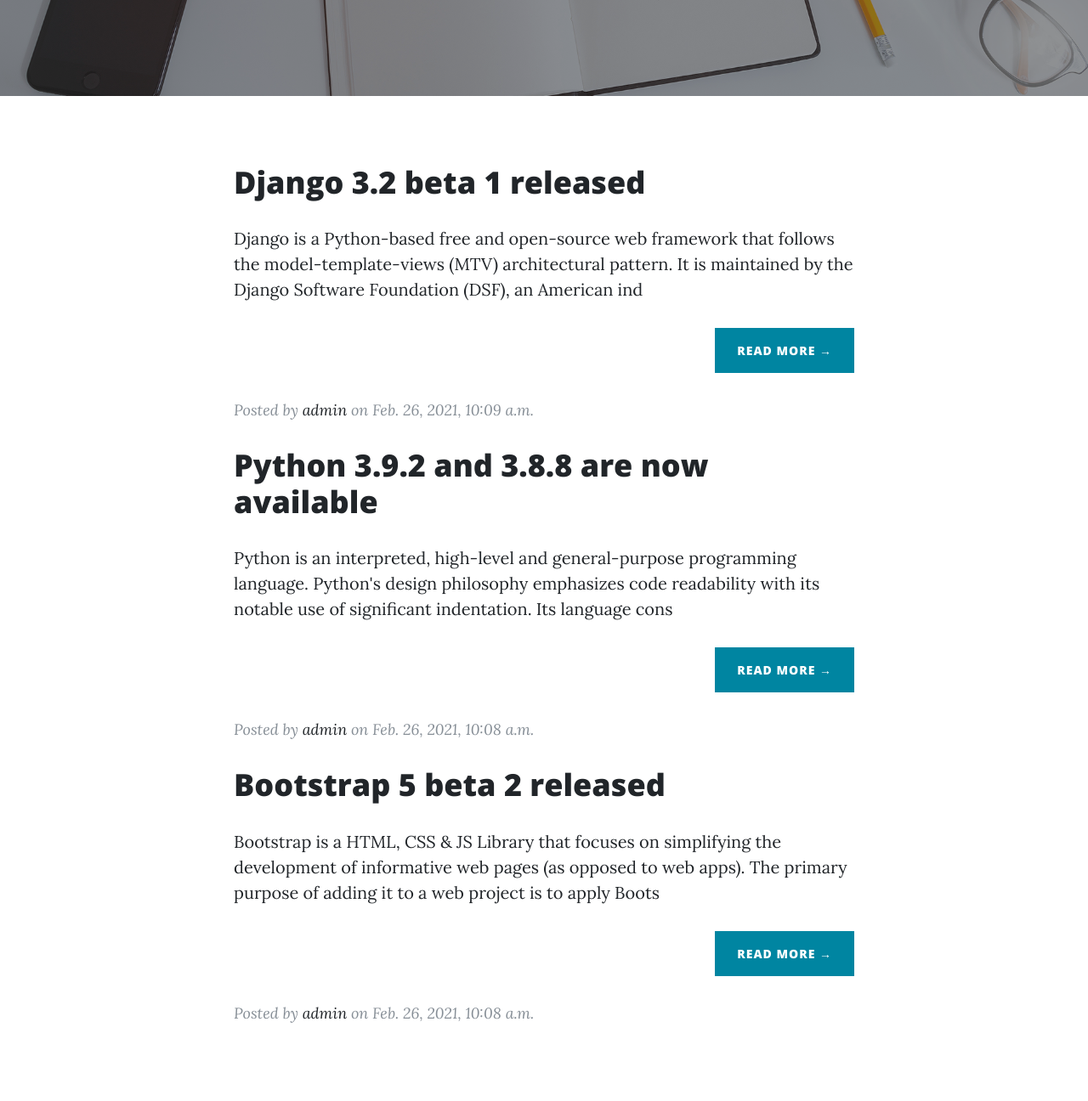
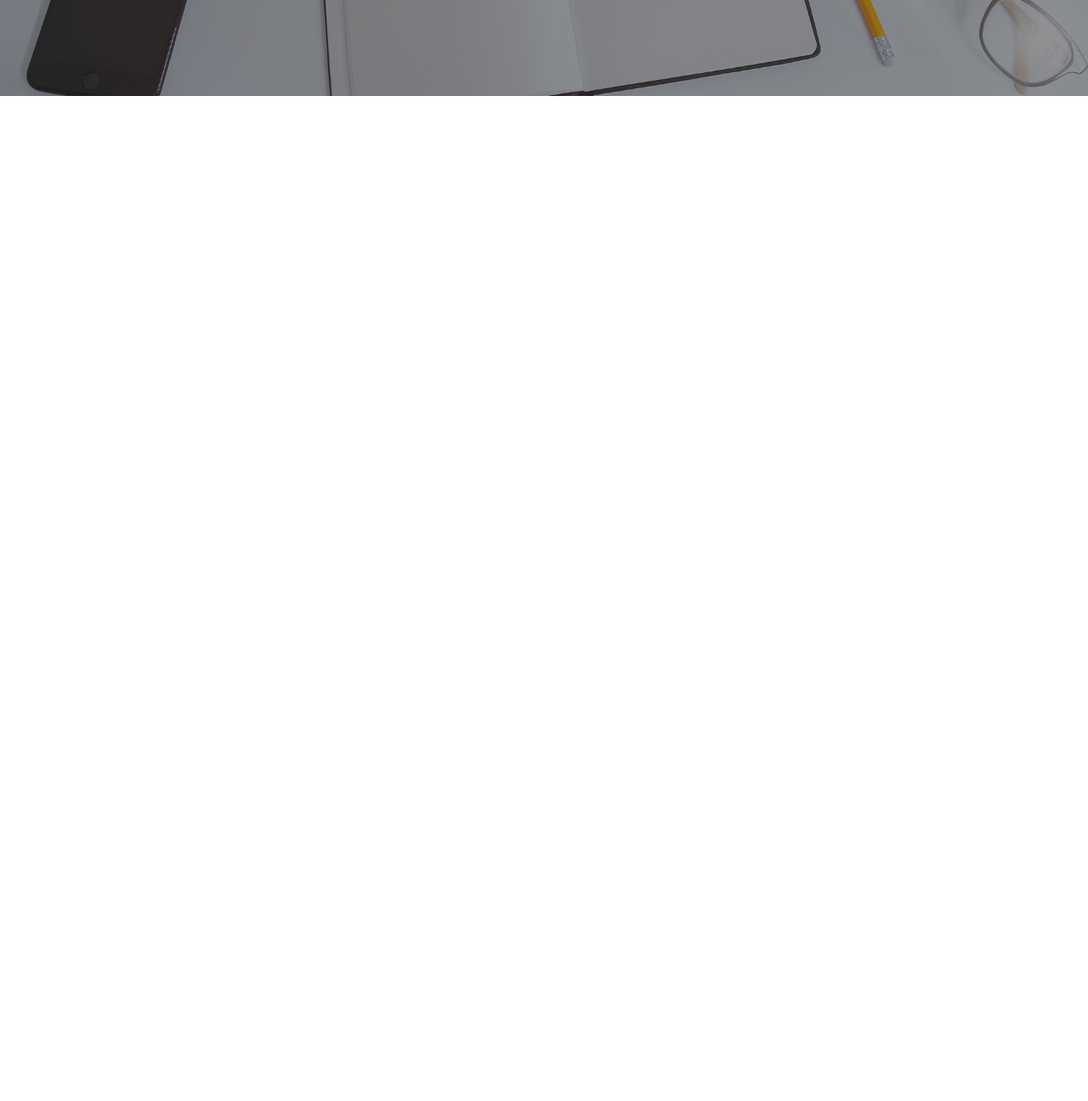
Before and after one commit to blakebrandon-hub/Django-Blog, a Django app: page / in a window 1280 px wide. Shown: the part 446-1742 px from the top of the page at 85% size. After the commit the page ends 559 px from the top, so only its background shows below. Run offline with Django 3.2, Linux system fonts and the light colour scheme; data comes from the database, SQL or seed files in the repository; some libraries are stand-ins or nearby versions.

Commit message:
Update index.html

```diff
--- a/templates/index.html
+++ b/templates/index.html
@@ -86,8 +86,8 @@
     <div class="row">
       <div class="col-lg-8 col-md-10 mx-auto">
 
-        <div class="post-preview">
 
+        <!--<div class="post-preview">
         {% for post in posts %}
             <a href="{% url 'detail' post.slug %}"><h2 class="post-title">
               {{post.title}}
@@ -105,11 +105,10 @@
             <a href="{% url 'user_profile' post.author %}">{{post.author}}</a>
             on {{post.created_on}}</p>
         {% endfor %}
+        </div>-->
 
-        </div>
 
-        <br>
-        <br>
+        <br><br>
 
       </div>
     </div>
```
